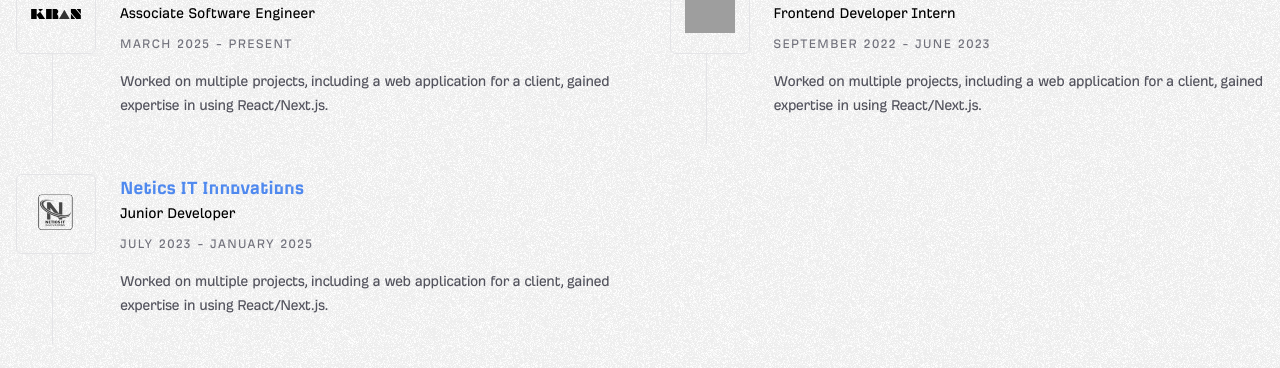
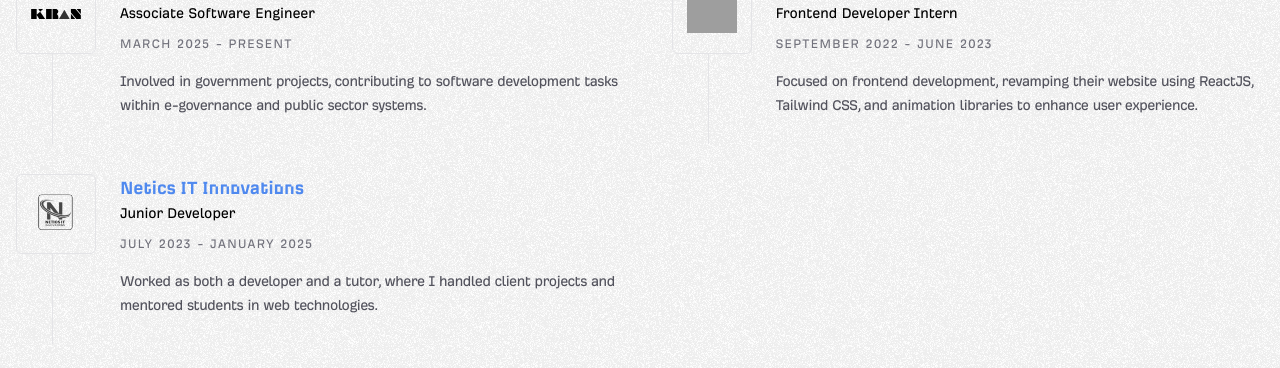
Before and after one commit to thekhalidsha/mohammedkhalid, a React (Vite) app: page / in a window 1280 px wide. Shown: the part 1966-2334 px from the top of the page. Built offline with nearby package versions, Linux system fonts and the light colour scheme; grey boxes are pictures that could not be loaded; the HTML template or start-up script is replaced by a standard one.

Commit message:
Remove Experience.js data file and update WorkExp component to reflect changes

```diff
--- a/src/components/WorkExp.jsx
+++ b/src/components/WorkExp.jsx
@@ -1,5 +1,6 @@
 import React from 'react';
 import WorkExps from '../data/Experience';
+// import WorkExps from '../data/Experience';
 
 const WorkExp = () => {
     return (
--- a/src/data/Experience.js
+++ /dev/null
@@ -1,32 +0,0 @@
-import kran from './../assets/companies/kran.svg'
-import cz from './../assets/companies/chainzent.ico'
-import nii from './../assets/companies/netics.png'
-
-const WorkExps = [
-    {
-        id: 1,
-        company: 'Chainzent Pvt Ltd',
-        'logo': cz,
-        jobTitle: 'Frontend Developer Intern',
-        duration: 'September 2022 - June 2023',
-        description: 'Worked on multiple projects, including a web application for a client, gained expertise in using React/Next.js.',
-    },
-    {
-        id: 2,
-        company: 'Netics IT Innovations',
-        'logo': nii,
-        jobTitle: 'Junior Developer',
-        duration: 'July 2023 - January 2025',
-        description: 'Worked on multiple projects, including a web application for a client, gained expertise in using React/Next.js.',
-    },
-    {
-        id: 3,
-        company: 'KRAN Consulting',
-        'logo': kran,
-        jobTitle: 'Associate Software Engineer',
-        duration: 'March 2025 - Present',
-        description: 'Worked on multiple projects, including a web application for a client, gained expertise in using React/Next.js.',
-    },
-]
-
-export default WorkExps;
--- /dev/null
+++ b/src/data/Experience.jsx
@@ -0,0 +1,32 @@
+import kran from "./../assets/companies/kran.svg";
+import cz from "./../assets/companies/chainzent.ico";
+import nii from "./../assets/companies/netics.png";
+
+const WorkExps = [
+  {
+    id: 1,
+    company: "Chainzent Pvt Ltd",
+    logo: cz,
+    jobTitle: "Frontend Developer Intern",
+    duration: "September 2022 - June 2023",
+    description: (<>Focused on frontend development, revamping their website using ReactJS, Tailwind CSS, and animation libraries to enhance user experience.</>),
+    },
+  {
+    id: 2,
+    company: "Netics IT Innovations",
+    logo: nii,
+    jobTitle: "Junior Developer",
+    duration: "July 2023 - January 2025",
+    description: (<>Worked as both a developer and a tutor, where I handled client projects and mentored students in web technologies.</>),
+  },
+  {
+    id: 3,
+    company: "KRAN Consulting",
+    logo: kran,
+    jobTitle: "Associate Software Engineer",
+    duration: "March 2025 - Present",
+    description: (<>Involved in government projects, contributing to software development tasks within e-governance and public sector systems.</>),
+  },
+];
+
+export default WorkExps;
```
